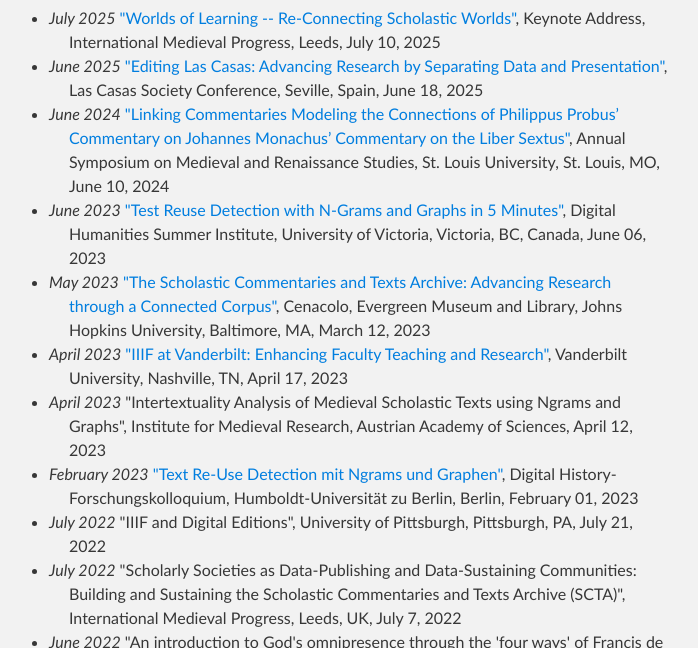
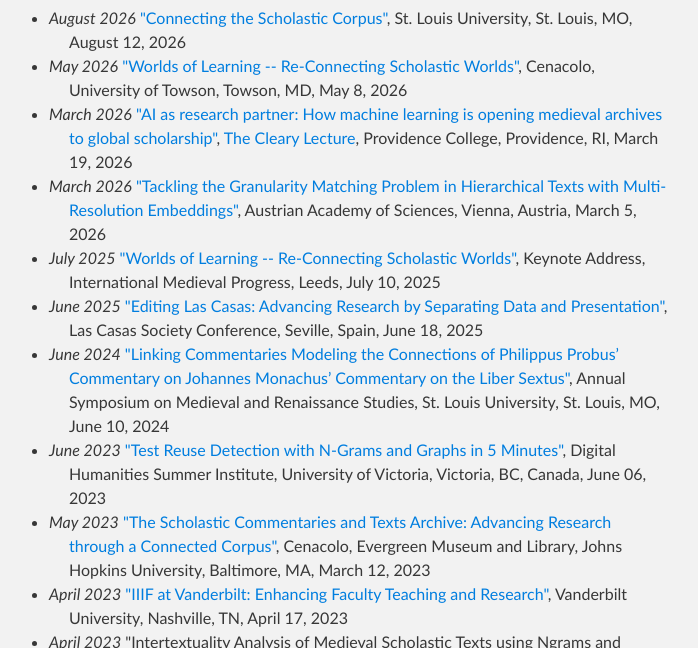
Before and after one commit to jeffreycwitt/jeffreycwitt.github.io, a Jekyll site: the page built from pages/cv.html, in a window 1280 px wide and 900 px high, scrolled down 4746 px, cut to the strip 252-900 px from the top of the window. Shown: the whole strip, without its empty margins (291-989 px from the left). Built offline with Jekyll 4.4.1, drawn with Linux system fonts in a browser that asks for light colours.

Commit message:
cv update

```diff
--- a/pages/cv.html
+++ b/pages/cv.html
@@ -370,6 +370,16 @@
    <ul>
 
       <h2>Presentations</h2>
+
+      <li class="cv-list"><span class="date">August 2026</span> <a href="https://jeffreycwitt.com/slides/2026-08-12-stlouis">"Connecting the Scholastic Corpus"</a>, St. Louis University, St. Louis, MO, August 12, 2026</li>
+
+      <li class="cv-list"><span class="date">May 2026</span> <a href="https://jeffreycwitt.com/slides/2026-05-08-cenacolo">"Worlds of Learning -- Re-Connecting Scholastic Worlds"</a>, Cenacolo, University of Towson, Towson, MD, May 8, 2026</li>
+
+      <li class="cv-list"><span class="date">March 2026</span> <a href="https://jeffreycwitt.com/slides/2026-03-19-providence">"AI as research partner: How machine learning is opening medieval archives to global
+            scholarship"</a>, <a href="https://digitalcommons.providence.edu/cleary/">The Cleary Lecture</a>, Providence College, Providence, RI, March 19, 2026</li>
+
+      <li class="cv-list"><span class="date">March 2026</span> <a href="https://jeffreycwitt.com/slides/2026-03-05-vienna">"Tackling the Granularity Matching Problem in Hierarchical Texts with Multi-Resolution
+            Embeddings"</a>, Austrian Academy of Sciences, Vienna, Austria, March 5, 2026</li>
 
       <li class="cv-list"><span class="date">July 2025</span> <a href="https://jeffreycwitt.com/slides/2025-07-10-leeds-connecting-worlds">"Worlds of Learning -- Re-Connecting Scholastic Worlds"</a>, Keynote Address, International Medieval Progress, Leeds, July 10, 2025</li>
 
```
